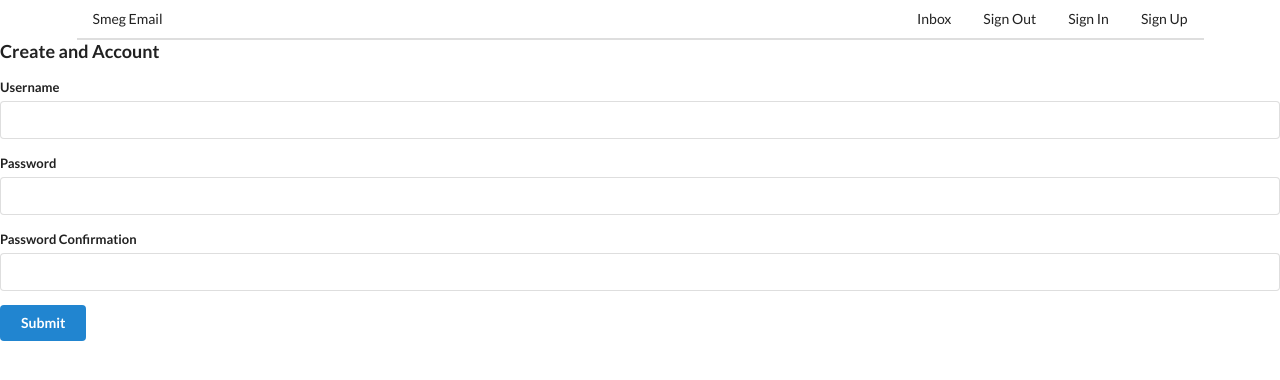
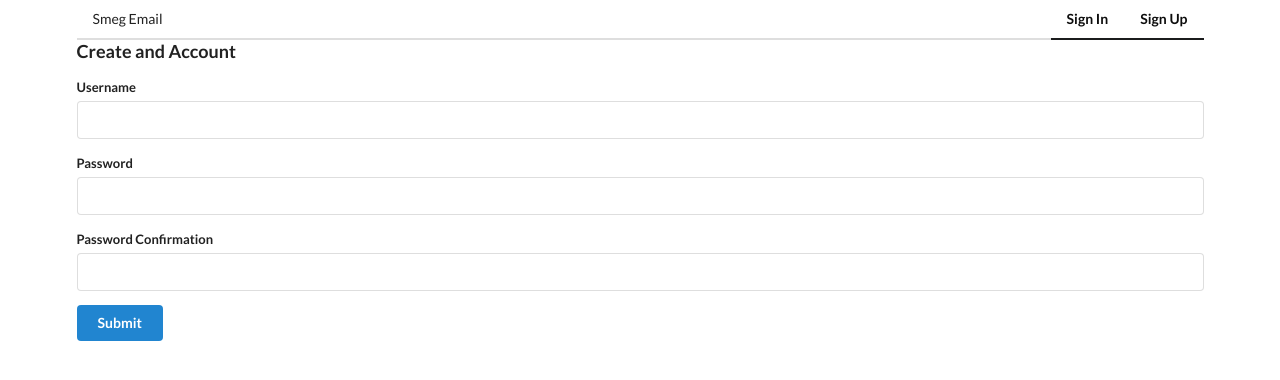
Before and after one commit to tpersaud27/mock-email-app, an Angular app in the folder mock-email-client/: page /signup in a window 1280 px wide. Shown: the top 380 px of the page. Built offline with nearby package versions, Linux system fonts and the light colour scheme.

Commit message:
Adding behavior subject to signal if user is signed in

```diff
--- a/mock-email-client/src/app/app.component.html
+++ b/mock-email-client/src/app/app.component.html
@@ -1,2 +1,4 @@
-<app-nav-header></app-nav-header>
-<router-outlet></router-outlet>
+<app-nav-header [isSignedIn]="isSignedIn"></app-nav-header>
+<div class="ui container">
+  <router-outlet></router-outlet>
+</div>
--- a/mock-email-client/src/app/app.component.ts
+++ b/mock-email-client/src/app/app.component.ts
@@ -1,10 +1,21 @@
 import { Component } from '@angular/core';
+import { AuthService } from './auth/_services/auth.service';
 
 @Component({
   selector: 'app-root',
   templateUrl: './app.component.html',
-  styleUrls: ['./app.component.css']
+  styleUrls: ['./app.component.css'],
 })
 export class AppComponent {
   title = 'mock-email-client';
+
+  public isSignedIn: boolean = false;
+
+  constructor(private authService: AuthService) {}
+
+  ngOnInit() {
+    this.authService.signedIn$.subscribe((signedIn: boolean) => {
+      this.isSignedIn = signedIn;
+    });
+  }
 }
--- a/mock-email-client/src/app/auth/_services/auth.service.ts
+++ b/mock-email-client/src/app/auth/_services/auth.service.ts
@@ -5,12 +5,15 @@ import {
 } from './../_interfaces/authInterfaces';
 import { HttpClient } from '@angular/common/http';
 import { Injectable } from '@angular/core';
+import { BehaviorSubject, tap } from 'rxjs';
 
 @Injectable({
   providedIn: 'root',
 })
 export class AuthService {
   private baseUrl = 'https://api.angular-email.com';
+  // This behaviorSubject will emit a value of true when someone is signed in, otherwise the default value is false
+  public signedIn$ = new BehaviorSubject(false);
 
   constructor(private http: HttpClient) {}
 
@@ -24,9 +27,15 @@ export class AuthService {
   }
 
   public signUp(credentials: SignUpCredentials) {
-    return this.http.post<SignUpResponse>(
-      this.baseUrl + '/auth/signup',
-      credentials
-    );
+    return this.http
+      .post<SignUpResponse>(this.baseUrl + '/auth/signup', credentials)
+      .pipe(
+        // tap allows us to reach in and intercept a value and lets us to something
+        // it does not change the underlying value
+        // Note: if we have an error coming out of the observable it will skip over the tap operator
+        tap(() => {
+          this.signedIn$.next(true);
+        })
+      );
   }
 }
--- a/mock-email-client/src/app/shared/nav-header/nav-header.component.html
+++ b/mock-email-client/src/app/shared/nav-header/nav-header.component.html
@@ -3,14 +3,21 @@
     <a routerLink="/" class="item">Smeg Email</a>
 
     <div class="right menu">
-      <a class="ui item" routerLink="/inbox" routerLinkActive="active">Inbox</a>
+      <ng-container *ngIf="isSignedIn">
+        <a class="ui item" routerLink="/inbox" routerLinkActive="active"
+          >Inbox</a
+        >
         <a class="ui item" routerLink="/signout" routerLinkActive="active"
           >Sign Out</a
         >
+      </ng-container>
+
+      <ng-container *ngIf="!isSignedIn">
         <a class="ui item" routerLink="/" routerLinkActive="active">Sign In</a>
         <a class="ui item" routerLink="/signup" routerLinkActive="active"
           >Sign Up</a
         >
+      </ng-container>
     </div>
   </div>
 </div>
--- a/mock-email-client/src/app/shared/nav-header/nav-header.component.ts
+++ b/mock-email-client/src/app/shared/nav-header/nav-header.component.ts
@@ -1,10 +1,10 @@
-import { Component } from '@angular/core';
+import { Component, Input } from '@angular/core';
 
 @Component({
   selector: 'app-nav-header',
   templateUrl: './nav-header.component.html',
-  styleUrls: ['./nav-header.component.css']
+  styleUrls: ['./nav-header.component.css'],
 })
 export class NavHeaderComponent {
-
+  @Input() isSignedIn: boolean = false;
 }
--- /dev/null
+++ b/mock-email-client/src/app/shared/shared-routing.module.ts
@@ -0,0 +1,10 @@
+import { NgModule } from '@angular/core';
+import { RouterModule, Routes } from '@angular/router';
+
+const routes: Routes = [];
+
+@NgModule({
+  imports: [RouterModule.forChild(routes)],
+  exports: [RouterModule],
+})
+export class SharedRoutingModule {}
```
Also changed, not shown: mock-email-client/src/app/shared/shared.module.ts (+7 -1 lines). Lines whose indentation alone changed are shown as unchanged.
